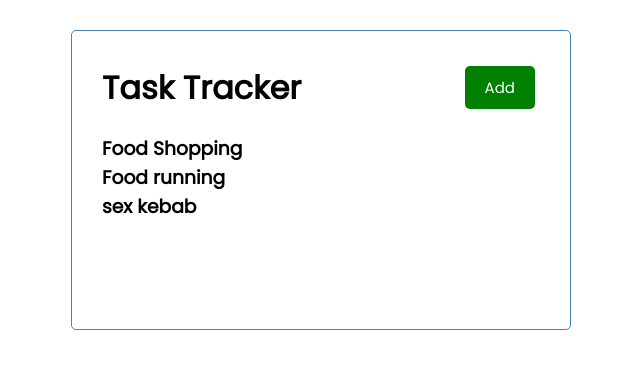
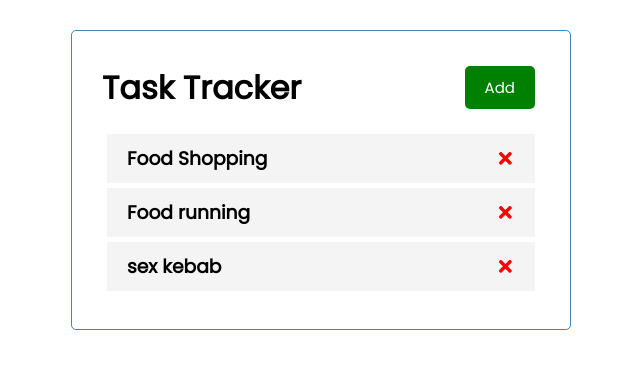
Before and after one commit to cisu/Crash-Course-2021-T.M., a React (Create React App) app: page / in a window 1280 px wide. Shown: the top 368 px of the page, without its empty margins (319-959 px from the left). Built offline with nearby package versions, Linux system fonts and the light colour scheme.

Commit message:
Icons with react-icons

```diff
--- a/package.json
+++ b/package.json
@@ -8,6 +8,7 @@
     "@testing-library/user-event": "^12.1.10",
     "react": "^17.0.1",
     "react-dom": "^17.0.1",
+    "react-icons": "^4.2.0",
     "react-scripts": "4.0.1",
     "web-vitals": "^0.2.4"
   },
--- a/src/App.js
+++ b/src/App.js
@@ -1,11 +1,33 @@
+import {useState} from 'react';
 import Header from './components/Header';
 import Tasks from './components/Tasks';
 
 function App() {
+  const [tasks, setTasks] = useState([
+    {
+      id: 1,
+      text: 'Food Shopping',
+      day: 'Feb 5 at 2:30pm',
+      reminder: false,
+    },
+    {
+      id: 2,
+      text: 'Food running',
+      day: 'Feb 6 at 3:40pm',
+      reminder: true,
+    },
+    {
+      id: 3,
+      text: 'sex kebab',
+      day: 'Feb 14 at 0:00pm',
+      reminder: true,
+    },
+  ]);
+
   return (
     <div className='container'>
       <Header />
-      <Tasks />
+      <Tasks tasks={tasks} />
     </div>
   );
 }
--- /dev/null
+++ b/src/components/Task.js
@@ -0,0 +1,14 @@
+import {FaTimes} from 'react-icons/fa';
+
+const Task = ({task}) => {
+  return (
+    <div className='task'>
+      <h3>
+        {task.text} <FaTimes style={{color: 'red', cursor: 'pointer'}} />
+      </h3>
+      <p>{task.days}</p>
+    </div>
+  );
+};
+
+export default Task;
--- a/src/components/Tasks.js
+++ b/src/components/Tasks.js
@@ -1,31 +1,10 @@
-import {useState} from 'react';
+import Task from './Task';
 
-const Tasks = () => {
-  const [tasks, setTasks] = useState([
-    {
-      id: 1,
-      text: 'Food Shopping',
-      day: 'Feb 5 at 2:30pm',
-      reminder: false,
-    },
-    {
-      id: 2,
-      text: 'Food running',
-      day: 'Feb 6 at 3:40pm',
-      reminder: true,
-    },
-    {
-      id: 3,
-      text: 'sex kebab',
-      day: 'Feb 14 at 0:00pm',
-      reminder: true,
-    },
-  ]);
-
+const Tasks = ({tasks}) => {
   return (
     <>
       {tasks.map((task) => (
-        <h3 key={task.id}>{task.text}</h3>
+        <Task key={task.id} task={task}/>
       ))}
     </>
   );
```
Also changed, not shown: 2 other files (tests, documents, lock files or other folders).
